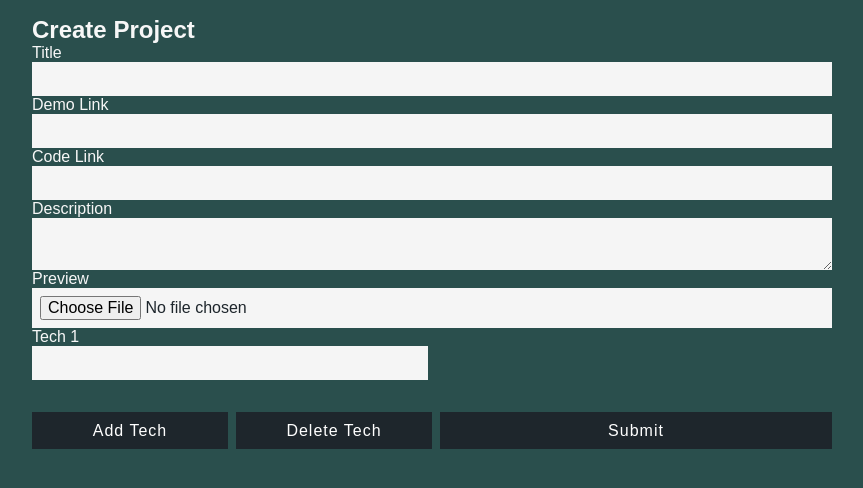
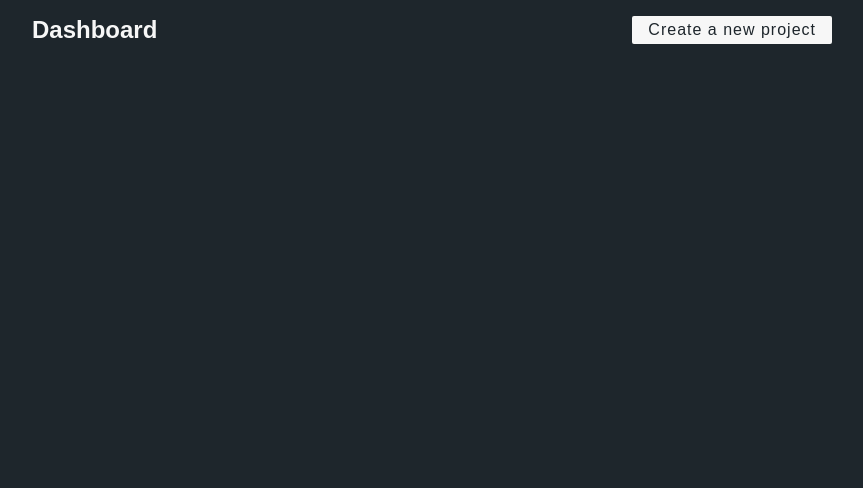
Before and after one commit to SinaBYR/my-portfolio-next, a React (Create React App) app: page /dashboard in a window 1280 px wide. Shown: the top 488 px of the page, without its empty margins (208-1071 px from the left). Built offline with nearby package versions, Linux system fonts and the light colour scheme.

Commit message:
Change link utility components from being an anchor tag to Link react-router-dom component

```diff
--- a/src/components/Dashboard/Dashboard.js
+++ b/src/components/Dashboard/Dashboard.js
@@ -2,6 +2,9 @@ import { useState } from 'react';
 import classes from './Dashboard.module.css';
 import { Form } from './Form/Form';
 import axios from '../../axios/axios';
+import { Link } from 'react-router-dom'
+import { SecondaryLink } from '../Utilities';
+import { Header } from './Header/Header';
 
 const Dashboard = () => {
     const [loading, setLoading] = useState(false)
@@ -21,8 +24,8 @@ const Dashboard = () => {
     return (
         <div className={classes.Dashboard}>
             <div className={classes.DashboardWrapper}>
-                <h2>Create Project</h2>
-                <Form create={create} loading={loading}/>
+                <Header />
+                {/* <Form create={create} loading={loading}/> */}
             </div>
         </div>
     )
--- a/src/components/Dashboard/Dashboard.module.css
+++ b/src/components/Dashboard/Dashboard.module.css
@@ -2,6 +2,7 @@
     height: 100vh;
     color: #f7f7f7;
     background-color: #2a4f4d;
+    background-color: #1e262c;
     padding: 1rem;
 }
 
--- a/src/components/Utilities/Links/PrimaryLink/PrimaryLink.js
+++ b/src/components/Utilities/Links/PrimaryLink/PrimaryLink.js
@@ -1,5 +1,6 @@
 import classes from './PrimaryLink.module.css';
+import { Link } from 'react-router-dom';
 
-const PrimaryLink = props => <a className={classes.PrimaryLink} {...props}>{props.children}</a>
+const PrimaryLink = props => <Link className={classes.PrimaryLink} {...props}>{props.children}</Link>
 
 export { PrimaryLink }
--- a/src/components/Utilities/Links/SecondaryLink/SecondaryLink.js
+++ b/src/components/Utilities/Links/SecondaryLink/SecondaryLink.js
@@ -1,5 +1,6 @@
 import classes from './SecondaryLink.module.css';
+import { Link } from 'react-router-dom';
 
-const SecondaryLink = props => <a className={classes.SecondaryLink} {...props}>{props.children}</a>
+const SecondaryLink = props => <Link className={classes.SecondaryLink} {...props}>{props.children}</Link>
 
 export { SecondaryLink }
```
